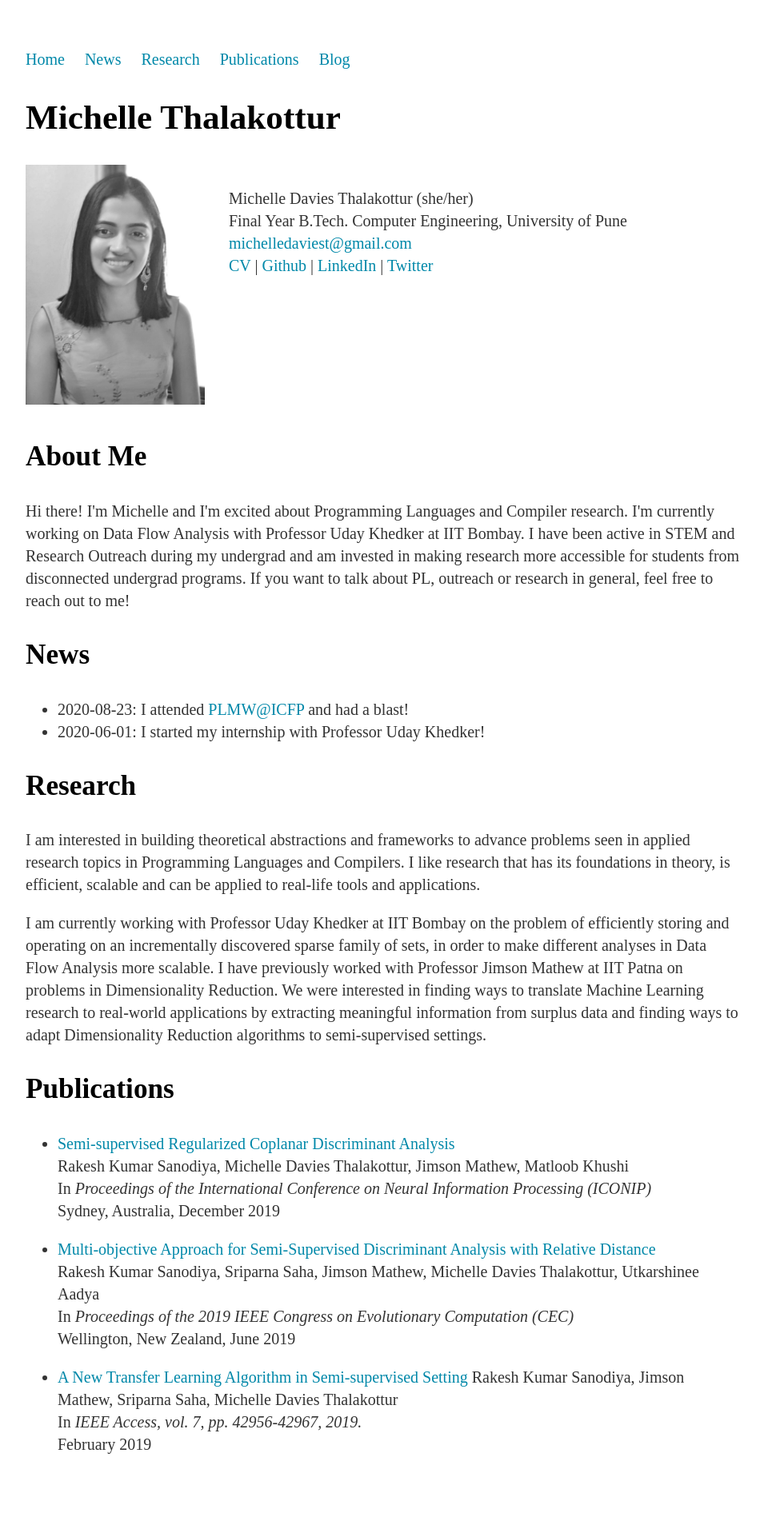
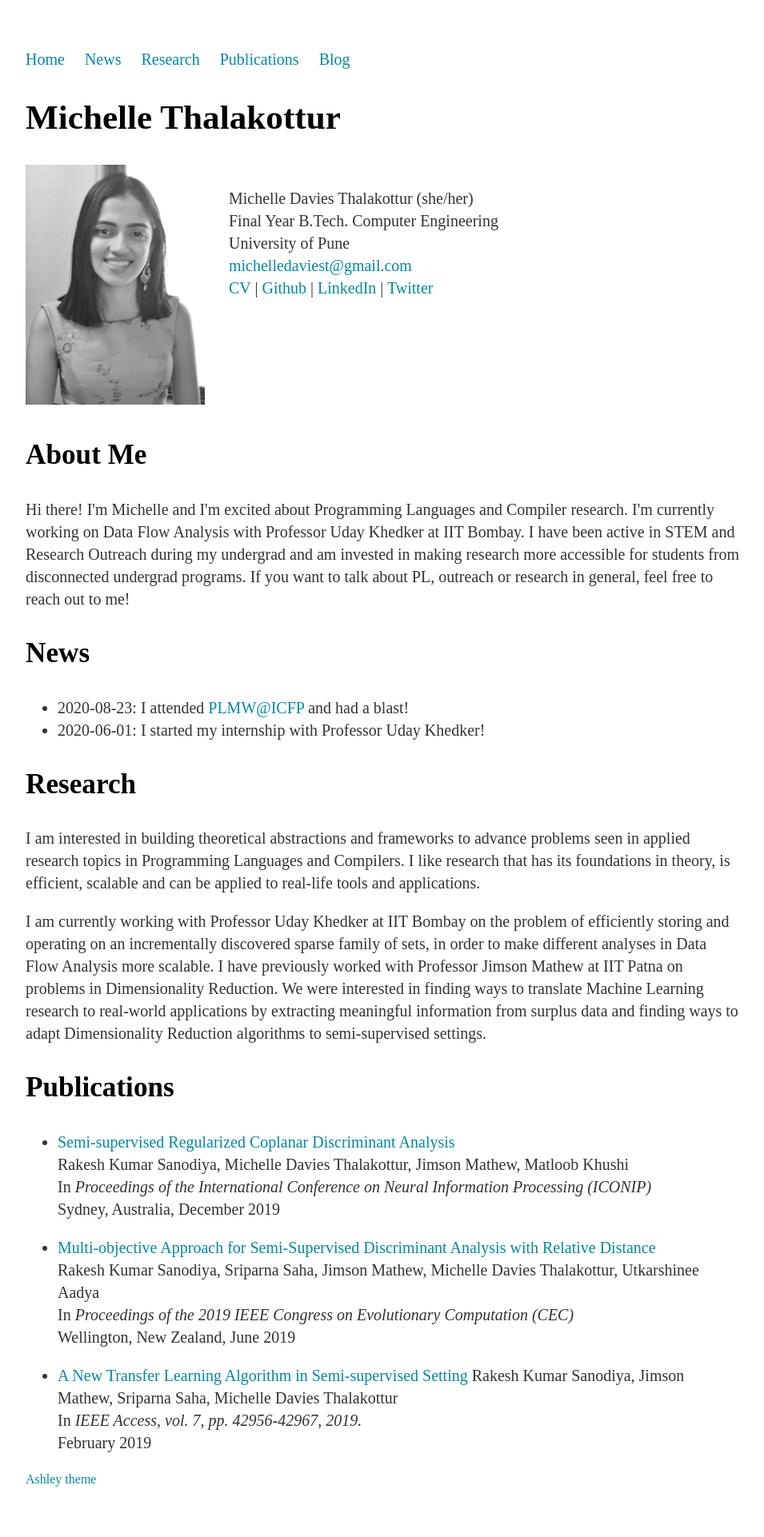
Before and after one commit to michelledaviest/michelledaviest.github.io, a Jekyll site: the page built from index.html, in a window 1280 px wide. Shown: the whole page at 80% size, without its empty margins (160-1115 px from the left). Built offline with Jekyll 4.4.1, drawn with Linux system fonts in a browser that asks for light colours; some web fonts are replaced; before the commit the page ends 1880 px from its top, so only the background shows below that.

Commit message:
added footer to all layouts

```diff
--- a/_layouts/ashley-post.html
+++ b/_layouts/ashley-post.html
@@ -4,3 +4,7 @@ layout: ashley
 <div class="post">
   {{ content }}
 </div>
+
+<div class = "footer">
+	<a href="https://github.com/michelledaviest/ashley-githubpages">Ashley theme</a>
+</div>
--- a/_layouts/ashley.html
+++ b/_layouts/ashley.html
@@ -13,6 +13,10 @@
 
 </div>
 
+<div class = "footer">
+	<a href="https://github.com/michelledaviest/ashley-githubpages">Ashley theme</a>
+</div>
+
 </body>
 
 </html>
--- a/_layouts/default.html
+++ b/_layouts/default.html
@@ -24,6 +24,10 @@
 
 </div>
 
+<div class = "footer">
+	<a href="https://github.com/michelledaviest/ashley-githubpages">Ashley theme</a>
+</div>
+
 </body>
 
 </html>
--- a/_layouts/post.html
+++ b/_layouts/post.html
@@ -7,3 +7,7 @@ layout: default
 <div class="post">
   {{ content }}
 </div>
+
+<div class = "footer">
+	<a href="https://github.com/michelledaviest/ashley-githubpages">Ashley theme</a>
+</div>
--- a/css/main.css
+++ b/css/main.css
@@ -6,10 +6,6 @@ body {
 	font-size: 100%;
 	line-height: 1.5;
 	font-family: 'Gentium Book Basic';
-}
-
-img {
-  float: left;
 }
 
 a {
@@ -66,6 +62,7 @@ footer {
 	font-size: 0.8em;
 	line-height: 1em;
 	font-family: 'Gentium Book Basic';
+	float : right;
 }
 
 /* Blog */
--- a/index.html
+++ b/index.html
@@ -9,19 +9,20 @@ title: Michelle Thalakottur
 		<img
 			src="profile-photo/IMG-2020-10.jpeg"
 			alt="Michelle Face Shot"
-			style="width:224px;height:300px;margin-right:30px;"
+			style="width:224px;height:300px;margin-right:30px;float:left;"
 		>
 	</p>
 	<p>
 		<br>Michelle Davies Thalakottur (she/her)
-		<br>Final Year B.Tech. Computer Engineering, University of Pune
+		<br>Final Year B.Tech. Computer Engineering
+		<br>University of Pune
 		<br><a href="mailto:michelledaviest@gmail.com">michelledaviest@gmail.com</a>
 		<br><a href="files/michelle-thalakottur_cv.pdf">CV</a> |
 		<a href="https://github.com/michelledaviest">Github</a> |
 		<a href="https://www.linkedin.com/in/michelle-thalakottur-32925914a/">LinkedIn</a> |
 		<a href="https://www.twitter.com/michelledaviest">Twitter</a>
 	</p>
-	<p style = "margin-bottom:200px;"> </p>
+	<p style = "margin-bottom:170px;"> </p>
 </div>
 
 <div class="blurb" id="aboutsec">
```
